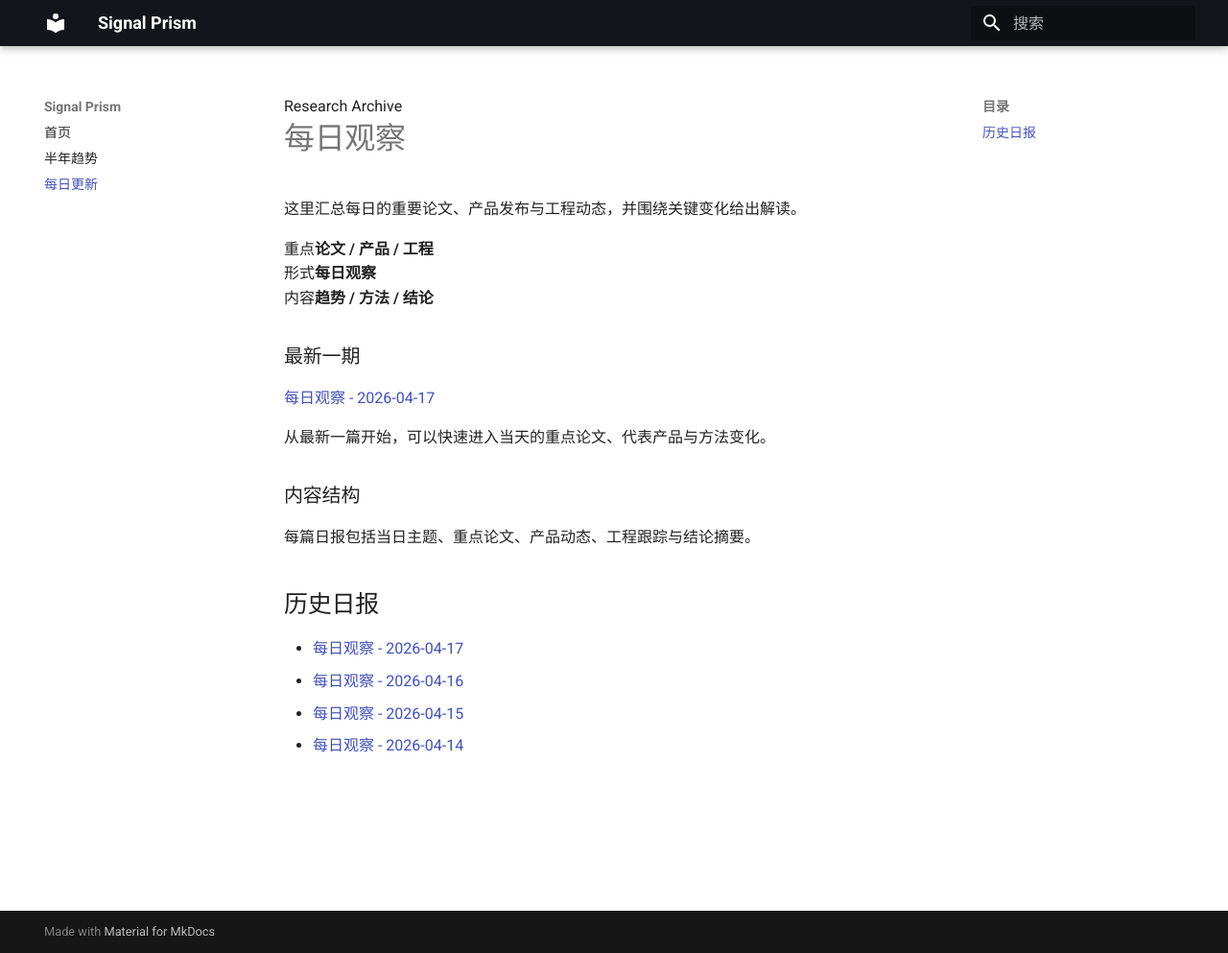
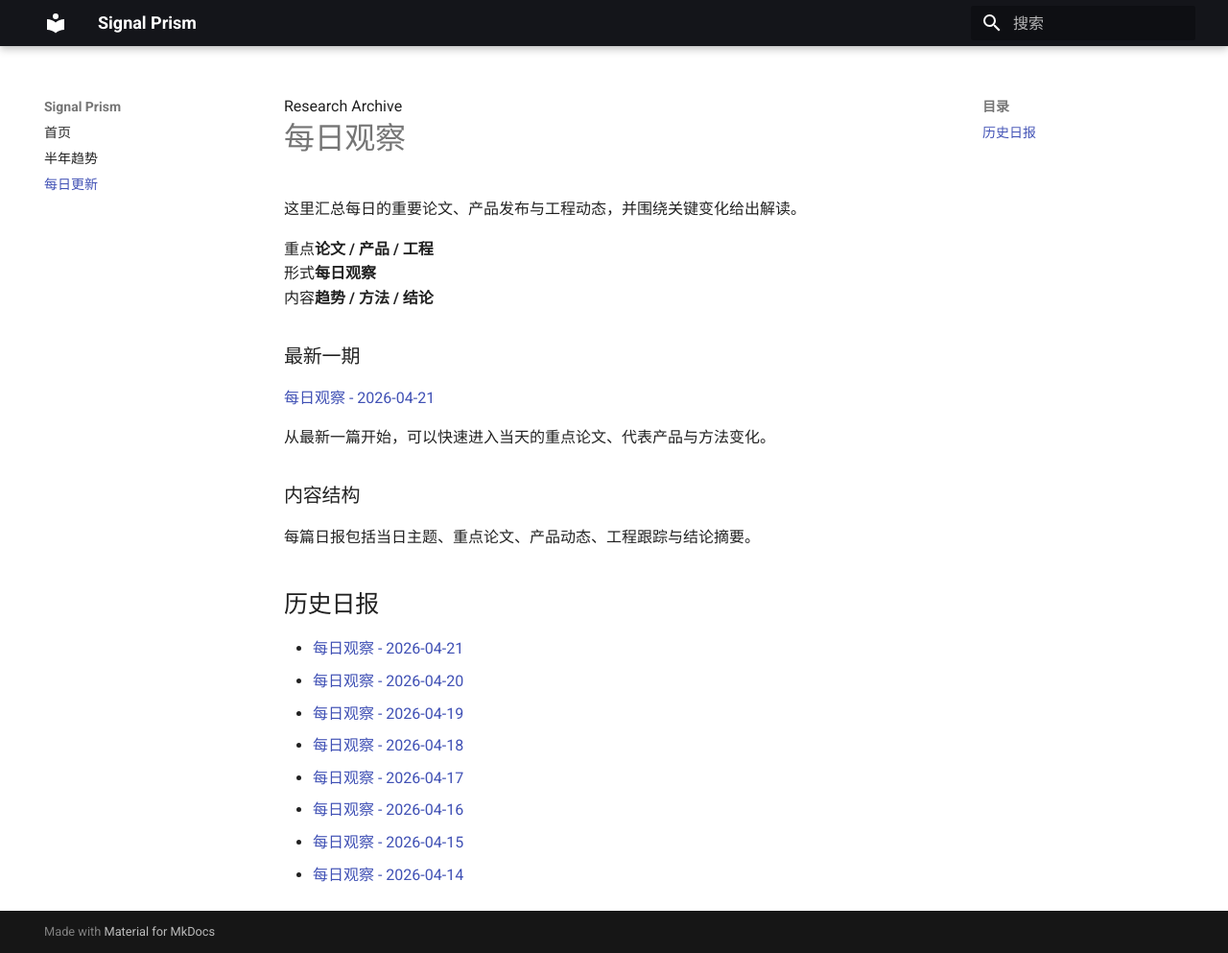
Before and after one commit to JacobLiuC/img_restoration, an MkDocs documentation site: the page built from public_docs/daily_updates/index.md, in a window 1280 px wide and 993 px high. Shown: the whole window at 96% size. Built offline with MkDocs 1.6.1 and Material for MkDocs 9.7.7, drawn with Linux system fonts in a browser that asks for light colours.

Commit message:
Backfill public daily index to 2026-04-21

```diff
--- a/public_docs/daily_updates/index.md
+++ b/public_docs/daily_updates/index.md
@@ -12,7 +12,7 @@
 <section class="brief-grid reveal-on-scroll">
   <article class="brief-card">
     <h3>最新一期</h3>
-    <p><a href="2026-04-17.md">每日观察 - 2026-04-17</a></p>
+    <p><a href="2026-04-21.md">每日观察 - 2026-04-21</a></p>
     <p>从最新一篇开始，可以快速进入当天的重点论文、代表产品与方法变化。</p>
   </article>
   <article class="brief-card">
@@ -23,6 +23,10 @@
 
 ## 历史日报
 
+- [每日观察 - 2026-04-21](2026-04-21.md)
+- [每日观察 - 2026-04-20](2026-04-20.md)
+- [每日观察 - 2026-04-19](2026-04-19.md)
+- [每日观察 - 2026-04-18](2026-04-18.md)
 - [每日观察 - 2026-04-17](2026-04-17.md)
 - [每日观察 - 2026-04-16](2026-04-16.md)
 - [每日观察 - 2026-04-15](2026-04-15.md)
```
